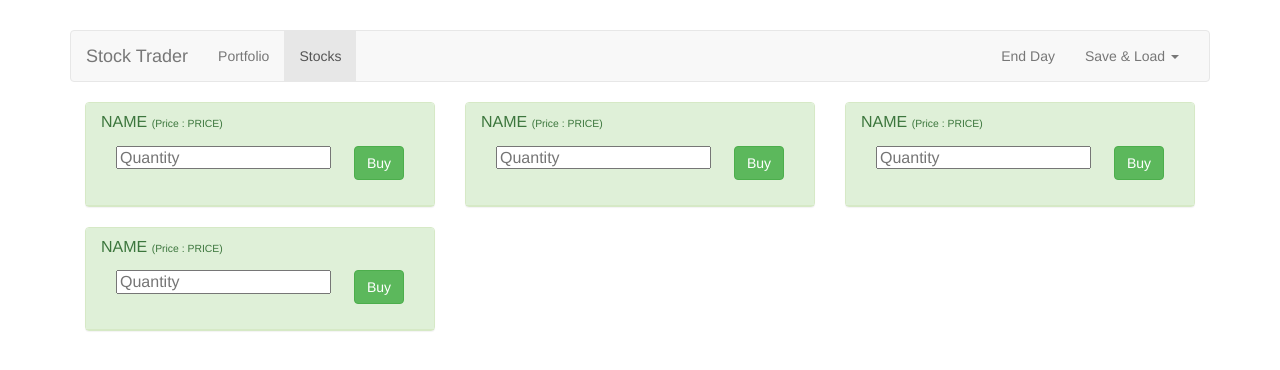
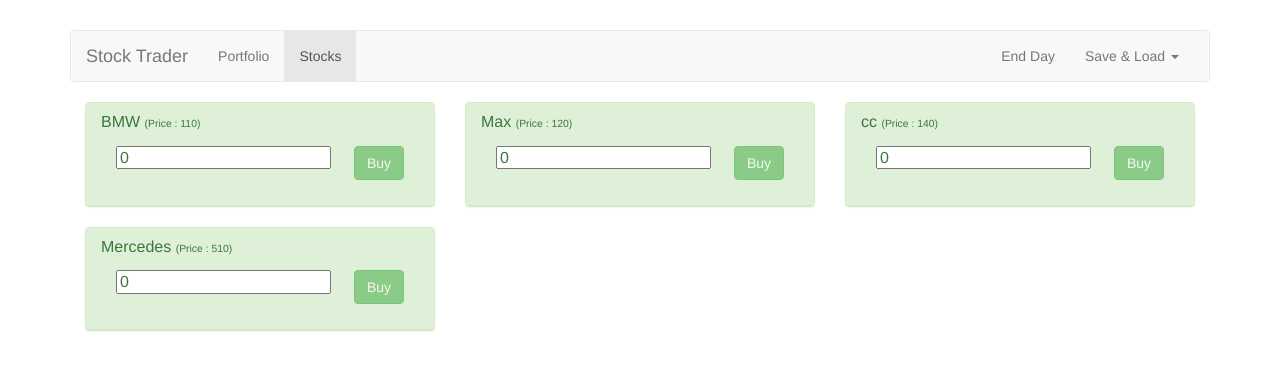
Before and after one commit to Hazix00/vuejs-stocks, a Vue app: page /stocks in a window 1280 px wide. Shown: the top 370 px of the page. Built offline with nearby package versions, Linux system fonts and the light colour scheme.

Commit message:
add buy button

```diff
--- a/package.json
+++ b/package.json
@@ -11,7 +11,8 @@
     "core-js": "^3.6.5",
     "vue": "^2.6.11",
     "vue-loader-v16": "^16.0.0-beta.5.4",
-    "vue-router": "^3.5.1"
+    "vue-router": "^3.5.1",
+    "vuex": "^3.6.2"
   },
   "devDependencies": {
     "@vue/cli-plugin-babel": "~4.5.0",
--- a/src/components/stocks/Stock.vue
+++ b/src/components/stocks/Stock.vue
@@ -3,17 +3,22 @@
         <div class="panel panel-success">
             <div class="panel-heading">
                 <h3 class="panel-title">
-                    NAME
-                    <small>(Price : PRICE)</small>
+                    {{ stock.name }}
+                    <small>(Price : {{ stock.price }})</small>
                     <div class="panel-body">
                         <div class="pull-left">
                             <input
                             type="number"
                             class="form-controle"
-                            placeholder="Quantity">
+                            placeholder="Quantity"
+                            v-model.number="quantity">
                         </div>
                         <div class="pull-right">
-                            <button class="btn btn-success">Buy</button>
+                            <button
+                            class="btn btn-success"
+                            @click="buyStock"
+                            :disabled="quantity <= 0 || !Number.isInteger(quantity)"
+                            >Buy</button>
                         </div>
                     </div>
                 </h3>
@@ -21,3 +26,25 @@
         </div>
     </div>
 </template>
+
+<script>
+export default {
+    props: ['stock'],
+    data() {
+        return {
+            quantity: 0
+        }
+    },
+    methods: {
+        buyStock() {
+            const order={
+                stockId: this.stock.id,
+                stockPrice: this.stock.price,
+                quantity: this.quantity
+            }
+            console.log(order)
+            this.quantity=0
+        }
+    }
+}
+</script>
--- a/src/components/stocks/Stocks.vue
+++ b/src/components/stocks/Stocks.vue
@@ -1,6 +1,6 @@
 <template>
     <div>
-        <app-stock v-for="stock in stocks" :key="stock.id"></app-stock>
+        <app-stock v-for="stock in stocks" :key="stock.id" :stock="stock"></app-stock>
     </div>
 </template>
 
```
Also changed, not shown: 1 other file (tests, documents, lock files or other folders).
